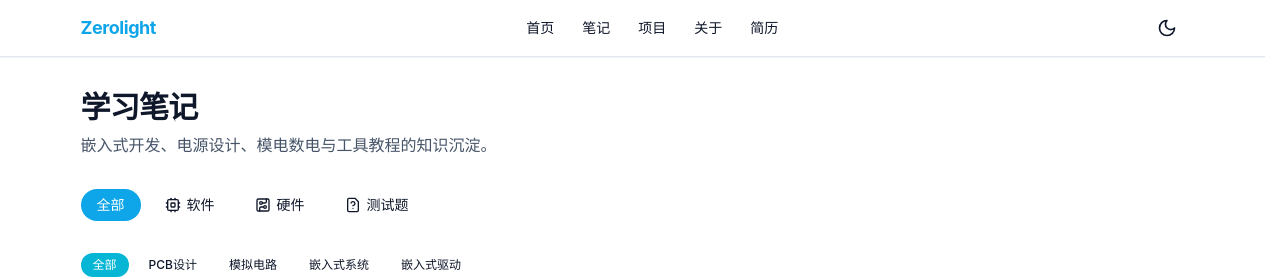
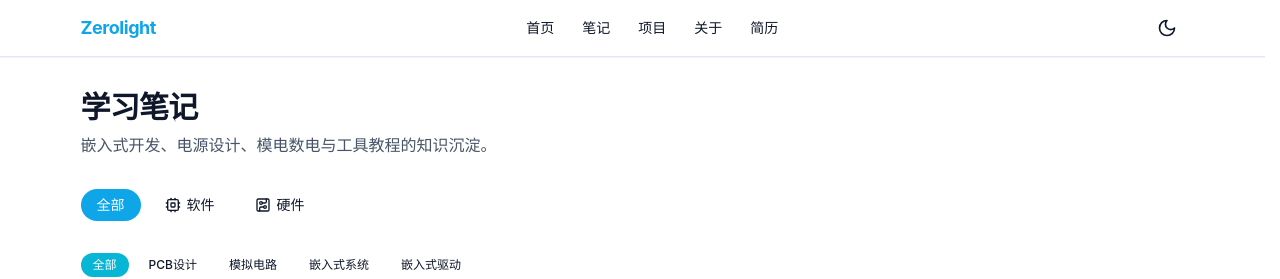
Before and after one commit to Zero-light/my-electronic-blog, a Next.js app: page /notes in a window 1280 px wide. Shown: the top 279 px of the page. Built offline with nearby package versions, Linux system fonts and the light colour scheme.

Commit message:
refactor: 移除笔记页面的测试题分类筛选

```diff
--- a/components/notes-list.tsx
+++ b/components/notes-list.tsx
@@ -4,7 +4,7 @@ import { useState, useMemo } from 'react';
 import { NoteMeta } from '@/lib/mdx';
 import { NoteCard } from './note-card';
 import { cn } from '@/lib/utils';
-import { ChevronDown, Cpu, CircuitBoard, FileQuestion } from 'lucide-react';
+import { ChevronDown, Cpu, CircuitBoard } from 'lucide-react';
 
 export interface NotesListProps {
   notes: NoteMeta[];
@@ -16,14 +16,13 @@ export interface NotesListProps {
 const mainCategories = [
   { key: '软件', label: '软件', icon: <Cpu className="h-4 w-4" /> },
   { key: '硬件', label: '硬件', icon: <CircuitBoard className="h-4 w-4" /> },
-  { key: '测试题', label: '测试题', icon: <FileQuestion className="h-4 w-4" /> },
 ] as const;
 
 type MainCategory = (typeof mainCategories)[number]['key'];
 
 /**
  * 笔记列表客户端组件
- * - 按主分类（软件/硬件/测试题）分组展示
+ * - 按主分类（软件/硬件）分组展示
  * - 每个分类下支持子分类筛选
  * - 单列列表布局
  */
--- a/lib/mdx.ts
+++ b/lib/mdx.ts
@@ -26,7 +26,7 @@ export interface BaseMeta {
 
 /** 学习笔记元数据 */
 export interface NoteMeta extends BaseMeta {
-  /** 主分类：软件 / 硬件 / 测试题 */
+  /** 主分类：软件 / 硬件 */
   mainCategory?: string;
   /** 子分类 */
   subCategory?: string;
--- a/public/admin/config.yml
+++ b/public/admin/config.yml
@@ -227,7 +227,7 @@ collections:
       - { label: 分类, name: category, widget: string, required: false }
       - { label: 简介, name: description, widget: text, required: false }
       - { label: 封面图URL, name: cover, widget: string, required: false }
-      - { label: 主分类, name: mainCategory, widget: select, options: [软件, 硬件, 测试题], required: false }
+      - { label: 主分类, name: mainCategory, widget: select, options: [软件, 硬件], required: false }
       - { label: 子分类, name: subCategory, widget: string, required: false, hint: 如：嵌入式驱动、电源设计 }
       - { label: 正文, name: body, widget: markdown }
 
```
